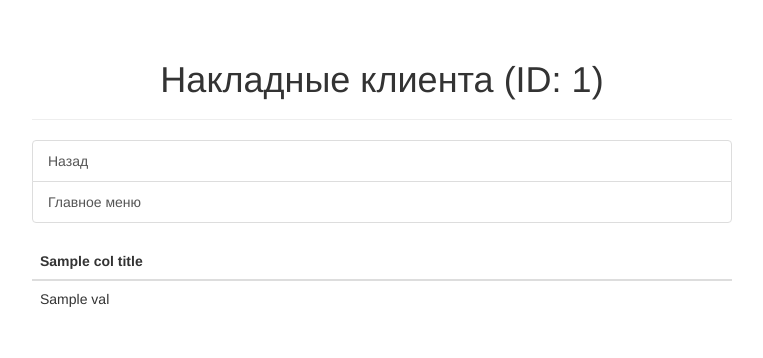
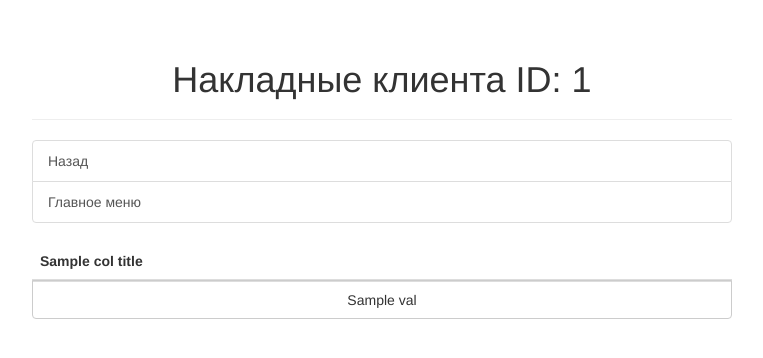
Before and after one commit to Arcady1/RIS_course_project, a Flask app: template blueprint_waybills/templates/customer_waybills.html in a window 1280 px wide. Shown: the top 358 px of the page, without its empty margins (258-1021 px from the left). Run offline with Flask 2, Linux system fonts and the light colour scheme; the template is opened without the code that fills it: most values are stand-ins (such as "Sample title", 1, 10 or a date in 2020); lists and menus that the app fills with data are empty; some libraries are stand-ins or nearby versions.

Commit message:
dropdown-table

```diff
--- a/blueprint_waybills/blueprint_waybill.py
+++ b/blueprint_waybills/blueprint_waybill.py
@@ -46,4 +46,5 @@ def customer_waybills(id=None):
     return render_template('customer_waybills.html',
                            result=result,
                            id=id,
-                           col_titles=["ID накладной", "Дата формирования", "Полная стоимость", "Оформил", "Статус"])
+                           col_titles=["ID накладной", "Дата формирования", "Полная стоимость", "Оформил", "Статус"],
+                           col_sizes=["75", "210", "110", "100", "200"])
--- a/blueprint_waybills/templates/customer_waybills.html
+++ b/blueprint_waybills/templates/customer_waybills.html
@@ -7,7 +7,7 @@
 
 <div class="wrapper" style="max-width: 700px; margin: 0 auto;">
     <div class="page-header" style="display: flex; justify-content: center;">
-        <h1>Накладные клиента (ID: {{ id }})</h1>
+        <h1>Накладные клиента ID: {{ id }}</h1>
     </div>
     <div class="list-group">
         <a href="{{ url_for('user_waybill.waybill_index') }}" class="list-group-item">Назад</a>
@@ -16,19 +16,25 @@
     {% if not result|length %}
     <div class="alert alert-warning" role="alert">Нет результатов</div>
     {% else %}
-    <table class="table table-hover">
+    <div class="btn-group-vertical" role="group" style="width: 100%;">
+        <table class="table table-hover" style="margin-bottom: -1px;">
             <thead class="thead-dark">
             <tr>
                 {% for col_title in col_titles %}
-            <th scope="col">{{ col_title }}</th>
+                <th scope="col" style="width: 90px;">{{ col_title }}</th>
                 {% endfor %}
             </tr>
             </thead>
+        </table>
+        {% for item in result %}
+        <div class="btn-group" role="group">
+            <button type="button" class="btn btn-default dropdown-toggle" data-toggle="dropdown" aria-haspopup="true"
+                    aria-expanded="false" style="margin: 0; padding: 0;">
+                <table class="table" style="margin-bottom: 0;">
                     <tbody>
-        {% for item in result %}
                     <tr>
                         {% for val in item.values() %}
-            <td>
+                        <td class="text-center" style="width: 100px;">
                             {% if val is none %}
                             <span>-</span>
                             {% else %}
@@ -37,9 +43,43 @@
                         </td>
                         {% endfor %}
                     </tr>
-        {% endfor %}
                     </tbody>
                 </table>
+            </button>
+            <ul class="dropdown-menu" style="position: static; float: none; margin-top: 0;">
+                <li><a href="#">Dropdown link</a></li>
+                <li><a href="#">Dropdown link</a></li>
+            </ul>
+        </div>
+        {% endfor %}
+    </div>
     {% endif %}
+
+
+    <!--    <div class="btn-group-vertical" role="group" style="width: 100%;">-->
+    <!--        <div class="btn-group" role="group">-->
+    <!--            <button type="button" class="btn btn-default dropdown-toggle" data-toggle="dropdown" aria-haspopup="true"-->
+    <!--                    aria-expanded="false">-->
+    <!--                Dropdown-->
+    <!--                <span class="caret"></span>-->
+    <!--            </button>-->
+    <!--            <ul class="dropdown-menu" style="position: static; float: none;">-->
+    <!--                <li><a href="#">Dropdown link</a></li>-->
+    <!--                <li><a href="#">Dropdown link</a></li>-->
+    <!--            </ul>-->
+    <!--        </div>-->
+
+    <!--        <div class="btn-group" role="group">-->
+    <!--            <button type="button" class="btn btn-default dropdown-toggle" data-toggle="dropdown" aria-haspopup="true"-->
+    <!--                    aria-expanded="false">-->
+    <!--                Dropdown-->
+    <!--                <span class="caret"></span>-->
+    <!--            </button>-->
+    <!--            <ul class="dropdown-menu" style="position: static; float: none;">-->
+    <!--                <li><a href="#">Dropdown link</a></li>-->
+    <!--                <li><a href="#">Dropdown link</a></li>-->
+    <!--            </ul>-->
+    <!--        </div>-->
+    <!--    </div>-->
 </div>
 {% endblock %}
```
Also changed, not shown: blueprint_scenario_bascket/templates/basket_utils.html (+5 -3 lines). Lines whose indentation alone changed are shown as unchanged.
